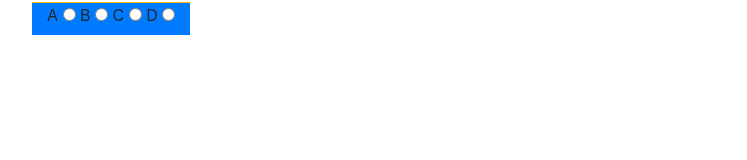
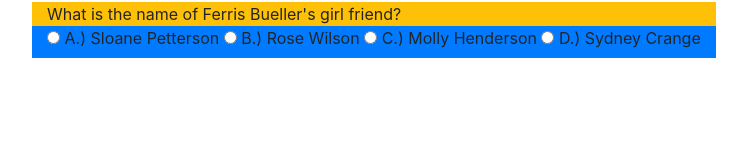
Before and after one commit to nme312/trivia-game, a plain HTML site: page index.html in a window 1280 px wide. Shown: the whole page, without its empty margins (38-785 px from the left). Drawn offline with nearby package versions, Linux system fonts and the light colour scheme.

Commit message:
attempted to dynamically deselect buttons when new question is displayed

```diff
--- a/assets/javascript/app.js
+++ b/assets/javascript/app.js
@@ -43,12 +43,7 @@ var triviaList = [
     },
 ]
 
-//loop through trivia list array
-// for (i = 0; i < triviaList.length; i++) {
-//     console.log(triviaList[i].question);
-//     console.log(triviaList[i].answers);
-//     console.log(triviaList[i].correct);
-// }
+var userAnswers = [];
 
 //create array to store user answers
 var correctAnswers = 0;
@@ -65,36 +60,64 @@ var currentQuestion;
 var currentAnswers;
 
 //create game timer and reveal timer
-questionInterval = setInterval(triviaScreen, 1000);
+questionInterval = setInterval(triviaScreen, 5000);
+revealInterval = setTimeout(revealScreen, 5000);
+
+//gain access to buttons and divs
+var questionDiv = $("#question");
+var answersDiv = $("#answers");
+var chosenButton = $(".choice");
+
+var radioA = $("#answer-a");
+var choseA = radioA.val();
+
+var radioB = $("#answer-b");
+var choseB = radioB.val();
+
+var radioC = $("#answer-c");
+var choseC = radioC.val();
+
+var radioD = $("#answer-d");
+var choseD = radioD.val();
+
+
+
 
 //screen functions to run game and reveal screens
 var x = 0;
 function triviaScreen() {
+    console.log(userAnswers);
+    // console.log(x);
+    // console.log(triviaList[x].question);
+    // console.log(triviaList[x].answers);
+    // console.log(triviaList[x].answers[triviaList[x].correct]);
 
-    console.log(x);
-    console.log(triviaList[x].question);
-    console.log(triviaList[x].answers);
-    console.log(triviaList[x].answers[triviaList[x].correct]);
+    // function used to deselect buttons when question advances
+    chosenButton.on("click", function () {
+        $(this).prop("checked", false);
+        userAnswers.push($(this).attr("id"));
+        triviaScreen();
+    });
+
+    questionDiv.text(triviaList[x].question);
+
+    radioA.text(triviaList[x].answers[0]);
+    radioB.text(triviaList[x].answers[1]);
+    radioC.text(triviaList[x].answers[2]);
+    radioD.text(triviaList[x].answers[3]);
+
     x++;
-    if(x === triviaList.length) {
+
+    if (x === triviaList.length) {
         clearInterval(questionInterval);
-    }
-
-    revealInterval = setTimeout(revealScreen, 5000);
-
-    function revealScreen() {
-        console.log(triviaList[x].answers[triviaList[x].correct]);
     }
 }
 
-//gain access to buttons and divs
-var questionDiv = $("#question");
-var answersDiv = $("#answers");
 
-var radioA = $("#answer-a");
-var radioB = $("#answer-b");
-var radioC = $("#answer-c");
-var radioD = $("#answer-d");
+
+function revealScreen() {
+    // console.log("reveal " + triviaList[x].answers[triviaList[x].correct]);
+}
 
 // console.log(radioA.val());
 // console.log(radioB.val());
--- a/index.html
+++ b/index.html
@@ -30,23 +30,23 @@
                     <div class="radio">
 
                         <label>
-                            A
-                            <input type="radio" name="optradio" value="" id="answer-a">
+                            <input type="radio" class="choice" id="button-a" name="optradio" value="">
+                            <span id="answer-a"></span>
                         </label>
 
                         <label>
-                            B
-                            <input type="radio" name="optradio" value="" id="answer-b">
+                            <input type="radio" class="choice" id="button-b" name="optradio" value="">
+                            <span id="answer-b"></span>
                         </label>
 
                         <label>
-                            C
-                            <input type="radio" name="optradio" value="" id="answer-c">
+                            <input type="radio" class="choice" id="button-c" name="optradio" value="">
+                            <span id="answer-c"></span>
                         </label>
 
                         <label>
-                            D
-                            <input type="radio" name="optradio" value="" id="answer-d">
+                            <input type="radio" class="choice" id="button-d" name="optradio" value="">
+                            <span id="answer-d"></span>
                         </label>
 
                     </div>
```
